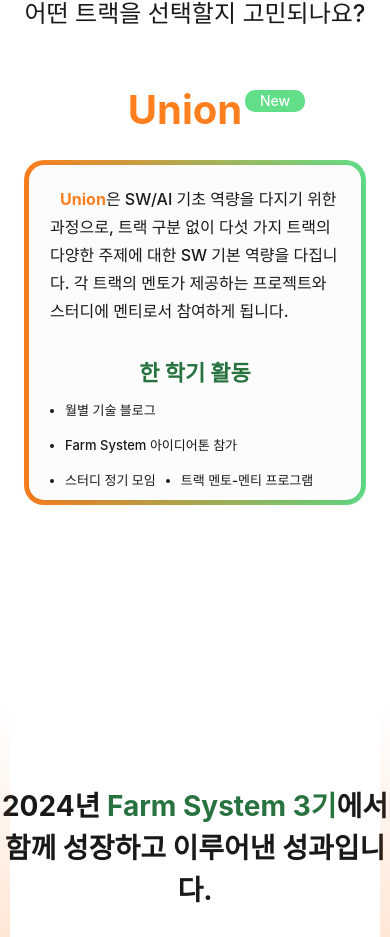
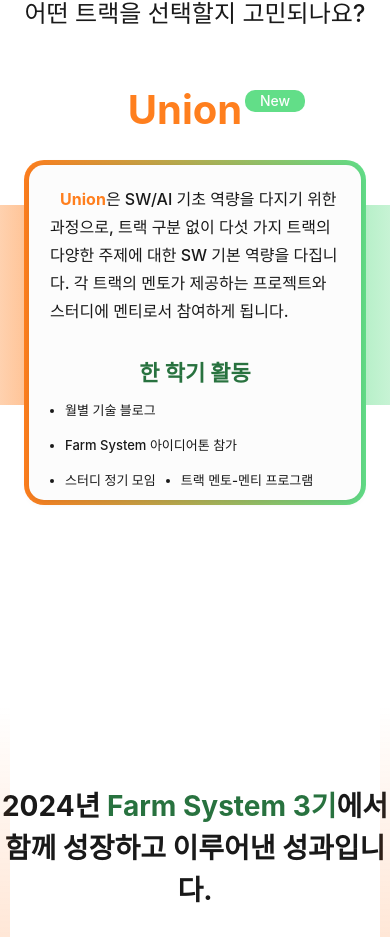
Before and after one commit to karpitony/monorepo-test, a React (Vite) app: page / in a window 390 px wide. Shown: the part 2890-3827 px from the top of the page. Built offline with nearby package versions, Linux system fonts and the light colour scheme; a web font is replaced by a local one.

Commit message:
fix: union 모바일뷰 뒷배결 수정

```diff
--- a/src/pages/Main/Union/ContentBox.styled.ts
+++ b/src/pages/Main/Union/ContentBox.styled.ts
@@ -134,16 +134,20 @@
   position: absolute;
   top: 0;
   height: 500px;
+
+  //높이 문제로 정상적으로 진행 못했던 것 같아서 모바일 뷰로 처리해서 해결 했습니다.
+  height: ${(props) => (props.$isMobile ? "330px" : "500px")};
+
   // 배경 Gradient를 모바일에서도 보이게 하려면 이 부분 고쳐주시면 됩니다!
-  display: ${(props) => (props.$isMobile ? "none" : "flex")};
+  display: flex;
   gap: 80px;
   justify-content: center;
   align-items: center;
 `;
 
 export const GradientLeft = styled.div<{ $isMobile: boolean }>`
-  width: ${(props) => (props.$isMobile ? "300px" : "560px")};
-  height: ${(props) => (props.$isMobile ? "250px" : "400px")};
+  width: ${(props) => (props.$isMobile ? "240px" : "560px")};
+  height: ${(props) => (props.$isMobile ? "200px" : "400px")};
 
   background: linear-gradient(
     270deg,
@@ -155,8 +159,8 @@
 `;
 
 export const GradientRight = styled.div<{ $isMobile: boolean }>`
-  width: ${(props) => (props.$isMobile ? "300px" : "560px")};
-  height: ${(props) => (props.$isMobile ? "250px" : "400px")};
+  width: ${(props) => (props.$isMobile ? "240px" : "560px")};
+  height: ${(props) => (props.$isMobile ? "200px" : "400px")};
 
   background: linear-gradient(
     90deg,
```
